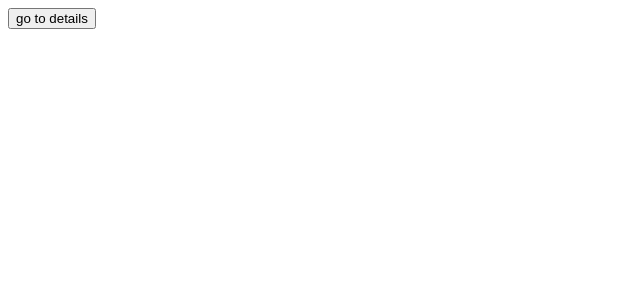
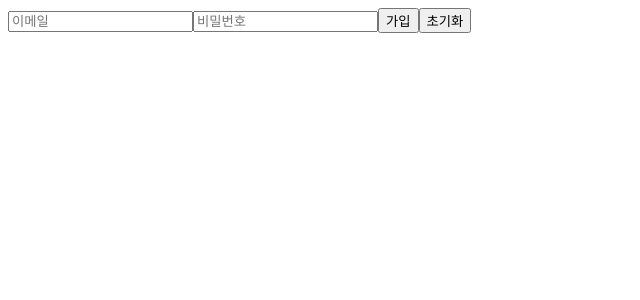
Before and after one commit to syedmilad92/Major_Concept_React_Js, a React (Vite) app: page / in a window 1280 px wide. Shown: the top 300 px of the page, without its empty margins (0-640 px from the left). Built offline with nearby package versions, Linux system fonts and the light colour scheme.

Commit message:
added some concept related to reactjs.

```diff
--- a/src/App.jsx
+++ b/src/App.jsx
@@ -1,15 +1,19 @@
 import { BrowserRouter as Router, Routes, Route } from "react-router-dom";
 import PassingStateWithNavigation from "./components/passingStateWithNavigation";
+import TodoApp from "./components/TodoApp";
 import DetailsPage from "./components/DetailsPage";
+import DisplayData from "./components/DisplayData";
 
 function App() {
   return (
-    <Router>
-      <Routes>
-        <Route path="/" element={<PassingStateWithNavigation/>} />
-        <Route path="/details/:id" element={<DetailsPage />} />
-      </Routes>
-    </Router>
+    // <Router>
+    //   <Routes>
+    //     <Route path="/" element={<PassingStateWithNavigation/>} />
+    //     <Route path="/details/:id" element={<DetailsPage />} />
+    //   </Routes>
+    // </Router>
+    <TodoApp/>
+    // <DisplayData/>
   );
 }
 
--- /dev/null
+++ b/src/components/DisplayData.jsx
@@ -0,0 +1,22 @@
+import React, { useEffect } from 'react'
+
+const DisplayData = () => {
+    useEffect( () => {
+      async function fetchData(){
+        try {
+            const response = await fetch("https://jsonplaceholder.typicode.com/users")
+            const data = await response.json()
+            console.log(data)
+          } catch (error) {
+            console.log("error==>",error)
+          }
+      }
+      fetchData()
+    }, [])
+
+  return (
+    <div>DisplayData</div>
+  )
+}
+
+export default DisplayData
--- /dev/null
+++ b/src/components/Input.jsx
@@ -0,0 +1,5 @@
+import React, { forwardRef } from "react";
+
+export const Input = forwardRef((props, ref) => {
+  return <input {...props} ref={ref} />;
+});
--- /dev/null
+++ b/src/components/TodoApp.jsx
@@ -0,0 +1,23 @@
+import { useRef } from "react";
+import { Input } from "./Input";
+
+const TodoApp = () => {
+    const email = useRef(null);
+    const password = useRef(null);
+
+    function handleSubmit(e) {
+      e.preventDefault();
+      console.log(email.current.value, password.current.value);
+    }
+
+    return (
+      <form onSubmit={handleSubmit}>
+        <Input type="email" placeholder="이메일" ref={email} />
+        <Input type="password" placeholder="비밀번호" ref={password} />
+        <button type="submit">가입</button>
+        <button type="reset">초기화</button>
+      </form>
+    );
+  };
+
+  export default TodoApp;
```
